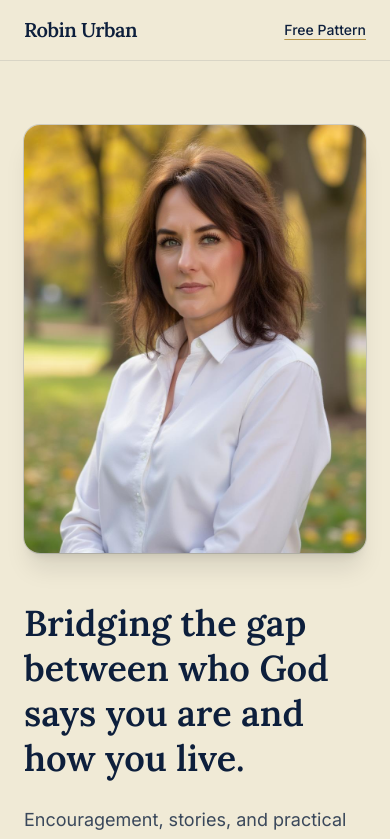
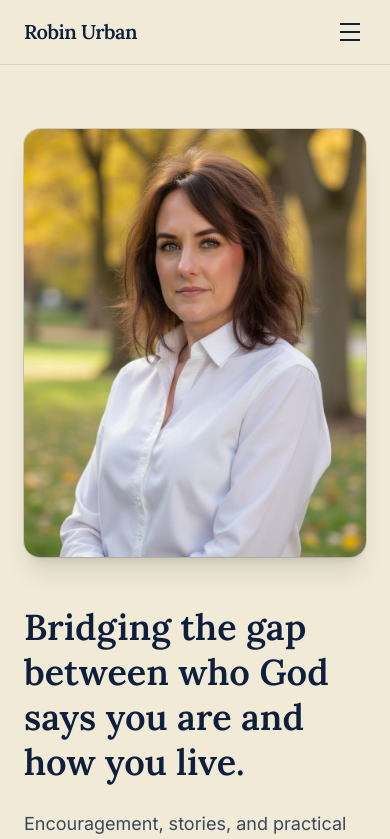
Before and after one commit to aurban-15/robinurban-com, a Next.js app: page / in a window 390 px wide. Shown: the top 839 px of the page. Built offline with nearby package versions, Linux system fonts and the light colour scheme.

Commit message:
Add hamburger menu for mobile nav
Replace the single Free Pattern link on mobile with a hamburger
toggle that reveals all nav links (Book, Music, Free Resource).
Desktop nav remains unchanged.

Co-Authored-By: Claude Opus 4.6 <noreply@anthropic.com>

```diff
--- a/app/components/site-header.tsx
+++ b/app/components/site-header.tsx
@@ -1,3 +1,7 @@
+"use client";
+
+import { useState } from "react";
+
 const navLinks = [
   { label: "Book", href: "/book" },
   { label: "Music", href: "/music" },
@@ -5,6 +9,8 @@ const navLinks = [
 ];
 
 export default function SiteHeader() {
+  const [menuOpen, setMenuOpen] = useState(false);
+
   return (
     <header className="sticky top-0 z-50 bg-cream/95 backdrop-blur border-b border-navy/10">
       <nav className="mx-auto flex max-w-6xl items-center justify-between px-6 py-4">
@@ -26,13 +32,31 @@ export default function SiteHeader() {
             </li>
           ))}
         </ul>
-        <a
-          href="/free"
-          className="md:hidden text-sm font-medium text-navy underline underline-offset-4 decoration-gold"
+        <button
+          className="md:hidden flex flex-col justify-center items-center w-8 h-8 gap-1.5"
+          onClick={() => setMenuOpen(!menuOpen)}
+          aria-label="Toggle menu"
+          aria-expanded={menuOpen}
         >
-          Free Pattern
-        </a>
+          <span className={`block w-5 h-0.5 bg-navy transition-transform ${menuOpen ? "rotate-45 translate-y-1" : ""}`} />
+          <span className={`block w-5 h-0.5 bg-navy transition-opacity ${menuOpen ? "opacity-0" : ""}`} />
+          <span className={`block w-5 h-0.5 bg-navy transition-transform ${menuOpen ? "-rotate-45 -translate-y-1" : ""}`} />
+        </button>
       </nav>
+      {menuOpen && (
+        <ul className="md:hidden flex flex-col items-center gap-4 pb-4 text-sm font-medium text-navy border-t border-navy/10 pt-4">
+          {navLinks.map((link) => (
+            <li key={link.href}>
+              <a
+                href={link.href}
+                className="hover:text-gold transition-colors"
+              >
+                {link.label}
+              </a>
+            </li>
+          ))}
+        </ul>
+      )}
     </header>
   );
 }
```
